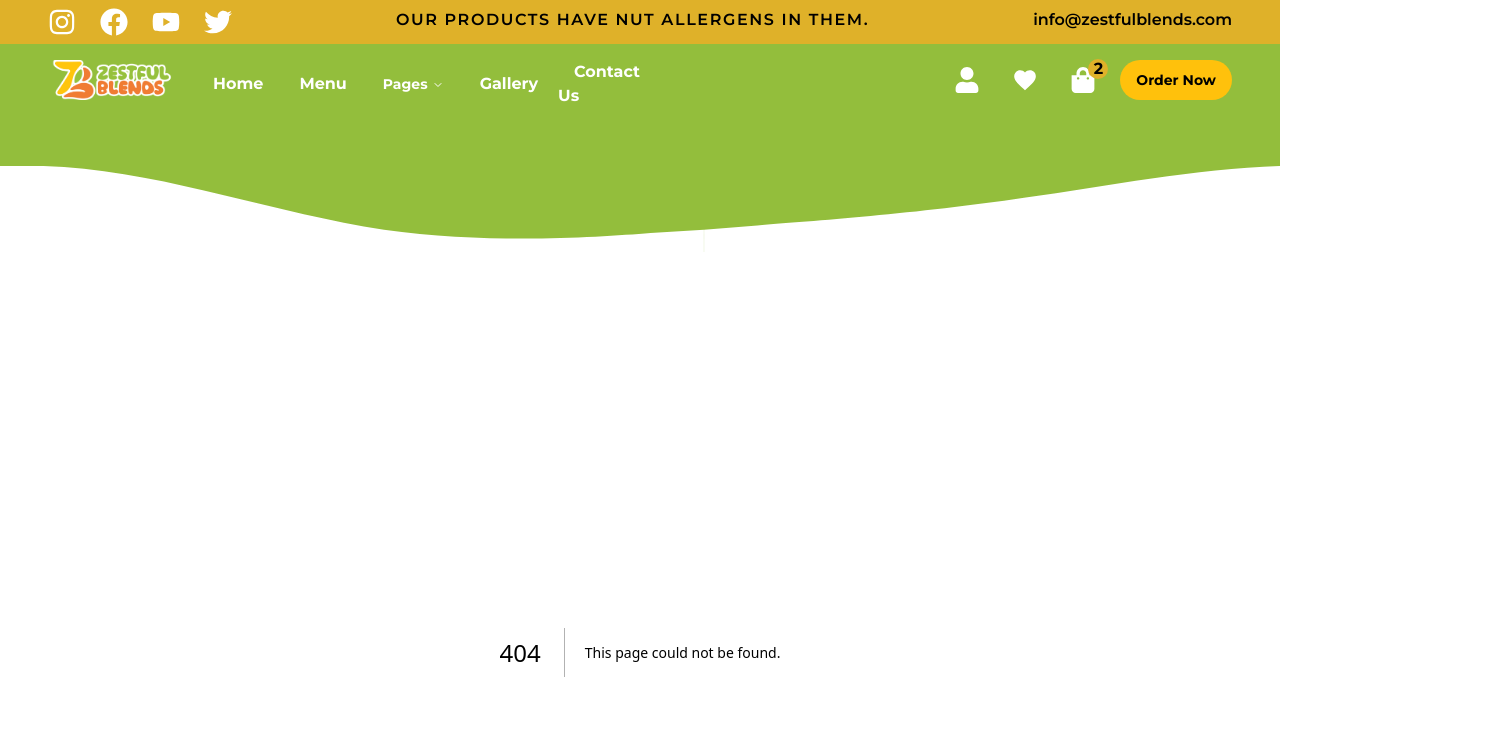
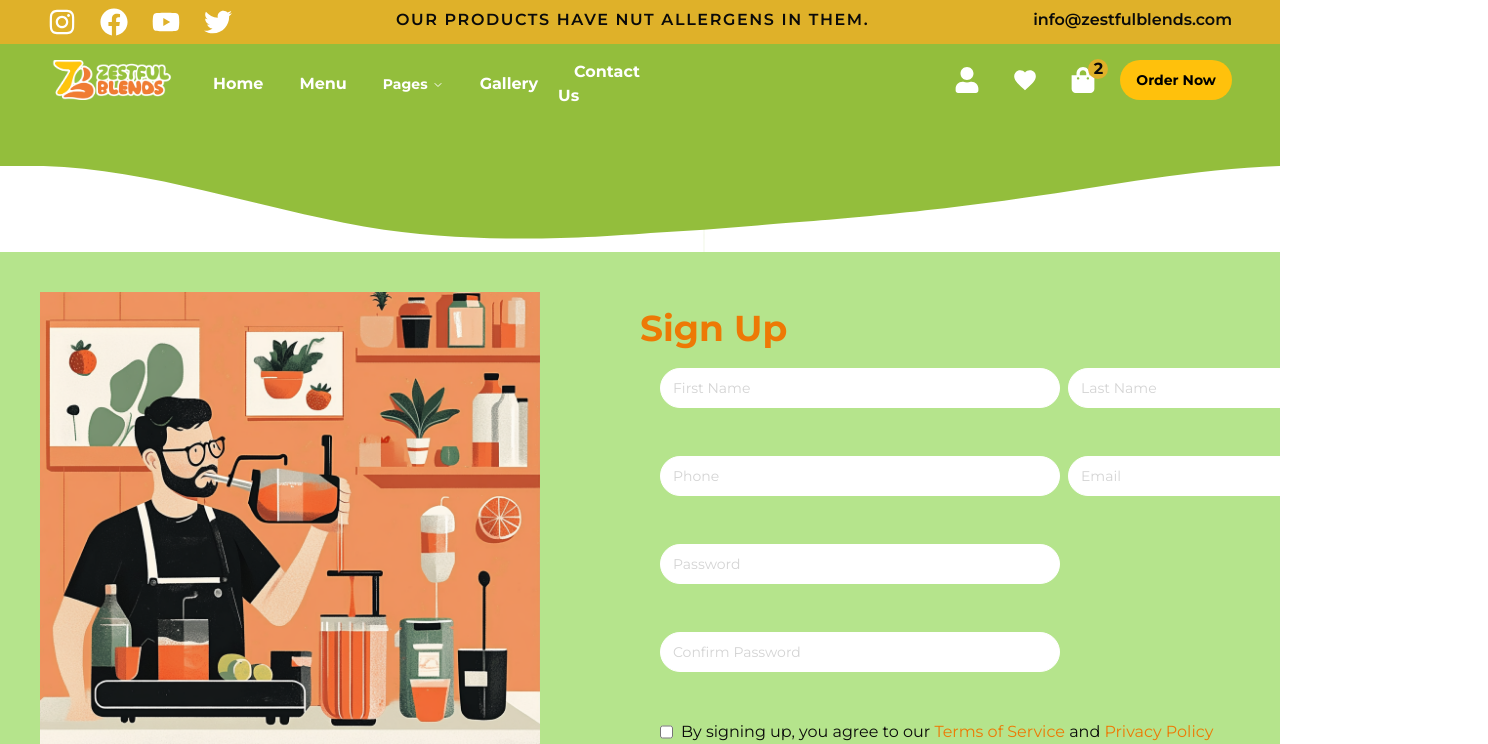
Before and after one commit to VanjaXYZ/zestful-blends-frontend, a Next.js app: page /signup in a window 1280 px wide. Before the commit this address had no page. Shown: the top 744 px of the page, 1488 px wide, since content can reach past the window. Built offline with nearby package versions, Linux system fonts and the light colour scheme.

Commit message:
signup page

```diff
--- /dev/null
+++ b/src/app/(pages)/signup/Signup.module.css
@@ -0,0 +1,8 @@
+.signup-container {
+  background-image: url("/src/assets/fruits.png");
+  background-size: cover;
+  height: 100vh;
+  display: flex;
+  justify-content: center;
+  align-items: center;
+}
--- /dev/null
+++ b/src/app/(pages)/signup/page.tsx
@@ -0,0 +1,212 @@
+"use client";
+import Image from "next/image";
+import ManDrinkingJuice from "@/assets/man_drinking.png";
+import {
+  Form,
+  FormControl,
+  FormField,
+  FormItem,
+  FormMessage,
+} from "@/components/ui/form";
+import { Input } from "@/components/ui/input";
+import { z } from "zod";
+import { useForm } from "react-hook-form";
+import { zodResolver } from "@hookform/resolvers/zod";
+import { Button } from "@/components/ui/button";
+import Link from "next/link";
+import styles from "./Signup.module.css";
+
+const SignUp = () => {
+  const formSchema = z.object({
+    firstName: z.string().min(2),
+    lastName: z.string().min(2),
+    phone: z.string().min(4),
+    email: z.string().email(),
+    password: z.string().min(8).max(250),
+    confirmPassword: z.string().min(8).max(250),
+  });
+
+  const form = useForm<z.infer<typeof formSchema>>({
+    resolver: zodResolver(formSchema),
+    defaultValues: {
+      firstName: "",
+      lastName: "",
+      phone: "",
+      email: "",
+      password: "",
+      confirmPassword: "",
+    },
+  });
+
+  function onSubmit(values: z.infer<typeof formSchema>) {
+    console.log(values);
+  }
+
+  return (
+    <>
+      <div className="flex bg-primary-olive p-10 signup-container">
+        <div className="hidden lg:block w-1/2">
+          <Image
+            src={ManDrinkingJuice}
+            alt="Man Drinking Juice"
+            width={500}
+            height={500}
+          />
+        </div>
+        <div className="flex flex-col w-1/2">
+          <h1 className="text-primary-orange  text-xl text-center sm:text-start lg:text-4xl font-bold mt-4">
+            Sign Up
+          </h1>
+          <div className="flex">
+            <Form {...form}>
+              <form
+                onSubmit={form.handleSubmit(onSubmit)}
+                className="flex flex-col gap-2"
+              >
+                <div className="flex justify-between m-5 gap-2">
+                  <FormField
+                    control={form.control}
+                    name="firstName"
+                    render={({ field }) => (
+                      <FormItem>
+                        <FormControl>
+                          <Input
+                            placeholder="First Name"
+                            {...field}
+                            className="w-[400px] border-white rounded-full placeholder:text-neutral-300"
+                          />
+                        </FormControl>
+
+                        <FormMessage />
+                      </FormItem>
+                    )}
+                  />
+                  <FormField
+                    control={form.control}
+                    name="lastName"
+                    render={({ field }) => (
+                      <FormItem>
+                        <FormControl>
+                          <Input
+                            placeholder="Last Name"
+                            {...field}
+                            className="w-[400px] border-white rounded-full placeholder:text-neutral-300"
+                          />
+                        </FormControl>
+
+                        <FormMessage />
+                      </FormItem>
+                    )}
+                  />
+                </div>
+                <div className="flex justify-between m-5">
+                  <FormField
+                    control={form.control}
+                    name="phone"
+                    render={({ field }) => (
+                      <FormItem>
+                        <FormControl>
+                          <Input
+                            placeholder="Phone"
+                            {...field}
+                            className="w-[400px] border-white rounded-full placeholder:text-neutral-300"
+                          />
+                        </FormControl>
+
+                        <FormMessage />
+                      </FormItem>
+                    )}
+                  />
+                  <FormField
+                    control={form.control}
+                    name="email"
+                    render={({ field }) => (
+                      <FormItem>
+                        <FormControl>
+                          <Input
+                            placeholder="Email"
+                            {...field}
+                            className="w-[400px] border-white rounded-full placeholder:text-neutral-300"
+                          />
+                        </FormControl>
+
+                        <FormMessage />
+                      </FormItem>
+                    )}
+                  />
+                </div>
+                <div className="flex w-100 m-5">
+                  <FormField
+                    control={form.control}
+                    name="password"
+                    render={({ field }) => (
+                      <FormItem>
+                        <FormControl>
+                          <Input
+                            placeholder="Password"
+                            {...field}
+                            className="w-[400px] border-white rounded-full placeholder:text-neutral-300"
+                          />
+                        </FormControl>
+
+                        <FormMessage />
+                      </FormItem>
+                    )}
+                  />
+                </div>
+                <div className="flex w-100 m-5">
+                  <FormField
+                    control={form.control}
+                    name="confirmPassword"
+                    render={({ field }) => (
+                      <FormItem>
+                        <FormControl>
+                          <Input
+                            placeholder="Confirm Password"
+                            {...field}
+                            className="w-[400px] border-white rounded-full placeholder:text-neutral-300"
+                          />
+                        </FormControl>
+
+                        <FormMessage />
+                      </FormItem>
+                    )}
+                  />
+                </div>
+                <div className="flex w-100 m-5">
+                  <input type="checkbox" className="mr-2" />
+                  <p>
+                    By signing up, you agree to our{" "}
+                    <span className="text-primary-orange">
+                      Terms of Service
+                    </span>{" "}
+                    and{" "}
+                    <span className="text-primary-orange">Privacy Policy</span>
+                  </p>
+                </div>
+                <div className="flex w-100 m-5">
+                  <Button
+                    className="bg-primary-orange flex gap-2 rounded-full text-white transition-colors hover:bg-primary-dark-orange "
+                    type="submit"
+                  >
+                    Sign Up
+                  </Button>
+                </div>
+              </form>
+            </Form>
+          </div>
+          <div>
+            <p>
+              Already have an account?{" "}
+              <Link href="/login" className="text-primary-orange">
+                Login
+              </Link>
+            </p>
+          </div>
+        </div>
+      </div>
+    </>
+  );
+};
+
+export default SignUp;
```
Also changed, not shown: src/assets/fruits.png (added).
